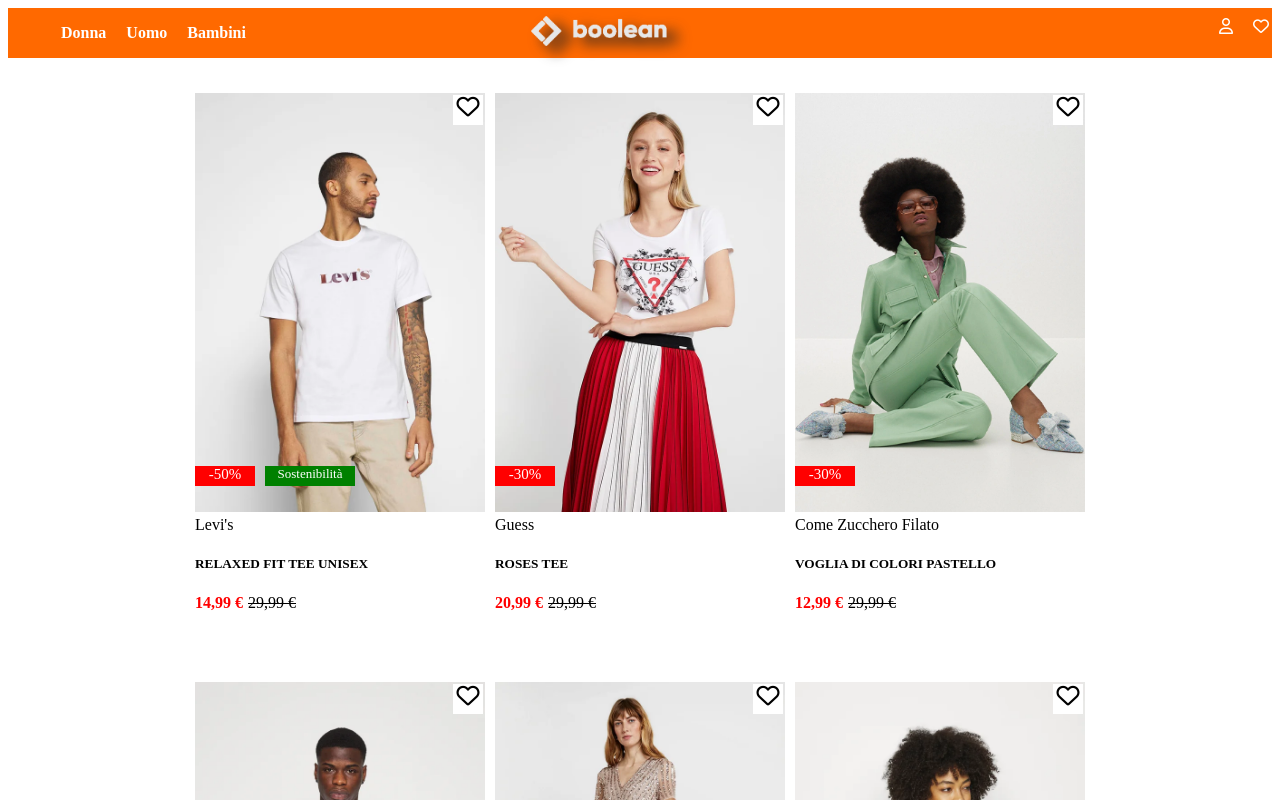
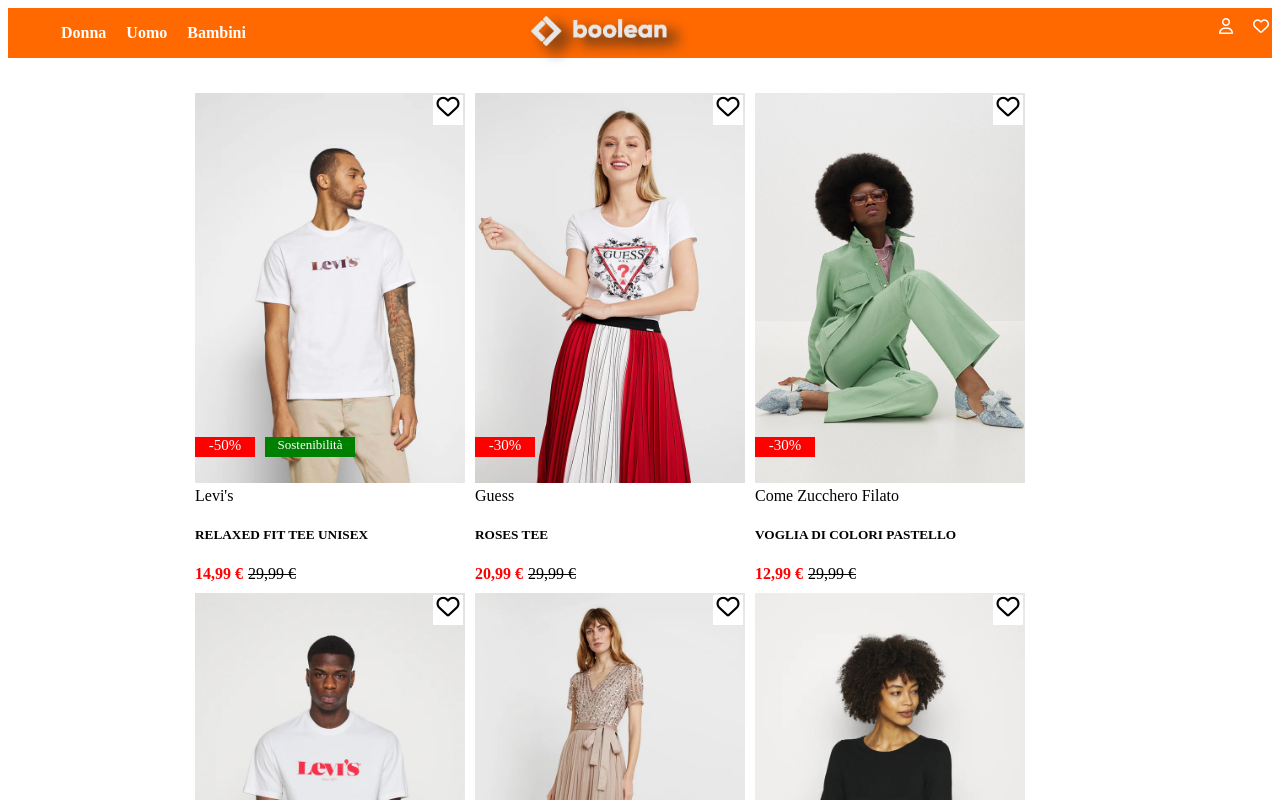
Before and after one commit to StefanRaluca/vite-boolando, a Vue app: page / in a window 1280 px wide. Shown: the top 800 px of the page. Built offline with nearby package versions, Linux system fonts and the light colour scheme.

Commit message:
fix productcard component and sitemain

```diff
--- a/src/App.vue
+++ b/src/App.vue
@@ -15,73 +15,7 @@
   },
   data() {
     return {
-      products: [
-        {
-          imgSrc: '/img/1.webp',
-          discount: '-50%',
-          brand: "Levi's",
-          title: 'RELAXED FIT TEE UNISEX',
-          priceNow: '14,99 €',
-          priceBefore: '29,99 €',
-          sostenibilita: 'Sostenibilità',
 
-        },
-        {
-          imgSrc: '/img/2.webp',
-          discount: '-30%',
-          brand: 'Guess',
-          title: 'ROSES TEE',
-          priceNow: '20,99 €',
-          priceBefore: '29,99 €',
-          sostenibilita: '',
-
-
-
-        },
-        {
-          imgSrc: '/img/3.webp',
-          discount: '-30%',
-          brand: 'Come Zucchero Filato',
-          title: 'VOGLIA DI COLORI PASTELLO',
-          priceNow: '12,99 €',
-          priceBefore: '29,99 €',
-          sostenibilita: '',
-
-
-        },
-        {
-          imgSrc: '/img/4.webp',
-          discount: '-50%',
-          brand: "Levi's",
-          title: 'TEE UNISEX',
-          priceNow: '14,99 €',
-          priceBefore: '29,99 €',
-          sostenibilita: 'Sostenibilità',
-
-        },
-        {
-          imgSrc: '/img/5.webp',
-          discount: '',
-          brand: 'Maya Deluxe',
-          title: 'Stripe Bodice',
-          priceNow: '99,99 €',
-          priceBefore: '',
-          sostenibilita: '',
-
-
-        },
-        {
-          imgSrc: '/img/6.webp',
-          discount: '',
-          brand: 'Esprit',
-          title: 'Maglione -Black',
-          priceNow: '29,99 €',
-          priceBefore: '',
-          sostenibilita: 'Sostenibilità',
-
-
-        }
-      ],
 
     }
 
--- a/src/components/ProductCard.vue
+++ b/src/components/ProductCard.vue
@@ -1,40 +1,46 @@
 <script>
 export default {
     props: {
-        products: {
-            type: Array,
+        product: {
+            type: Object,
             required: true
         }
     },
     data() {
         return {
-            hover: new Array(this.products.length).fill(false)
+            hover: false
         };
+    },
+    methods: {
+        favoriteProduct(product) {
+            product.favorite = !product.favorite;
+        }
     }
 }
 </script>
 
 <template>
-    <div>
-        <div v-for="(product, i) in products" class="container_products">
+    <div class="container_products">
         <section class="products">
-                <div class="product" @mouseenter="hover[i] = true" @mouseleave="hover[i] = false">
+            <div class="product" @mouseenter="hover = true" @mouseleave="hover = false">
                 <div class="img-container">
-                        <img :src="(`${product.frontImage}`)" alt="">
-                        <img class="display_hover" :src="(`${product.backImage}`)" alt="" v-if="hover[i]">
+                    <img :src="product.imgSrc" alt="">
+                    <img class="display_hover" :src="product.imgSrc.replace('.webp', 'b.webp')" alt="" v-if="hover">
                 </div>
-
-                    <span class="hearts">{{ product.hearts }}</span>
-
+                <div v-if="product.discount" class="discount">{{ product.discount }}</div>
+                <div v-if="product.sostenibilita" class="Sostenibilità">{{ product.sostenibilita }}</div>
+                <div class="hearts" @click="favoriteProduct(product)">
+                    <span
+                        :class="{ 'fas fa-heart': product.favorite, 'far fa-heart': !product.favorite, 'red-heart': product.favorite, 'heartColor': !product.favorite }"></span>
+                </div>
             </div>
             <div>
                 <span>{{ product.brand }}</span>
-                    <h5>{{ product.name }}</h5>
-                    <span class="price_now">{{ product.price }}</span>
-                    <span class="discount">{{ product.discount }}</span>
+                <h5>{{ product.title }}</h5>
+                <span class="price_now">{{ product.priceNow }}</span>
+                <span class="price_before">{{ product.priceBefore }}</span>
             </div>
         </section>
-        </div>
     </div>
 </template>
 
--- a/src/components/SiteMain.vue
+++ b/src/components/SiteMain.vue
@@ -1,5 +1,10 @@
 <script>
+import ProductCard from './ProductCard.vue';
+
 export default {
+    components: {
+        ProductCard
+    },
     props: {
         products: {
             type: Array,
@@ -71,7 +76,7 @@
                 }
             ],
 
-            hover: new Array(6).fill(false)
+            /*  hover: new Array(6).fill(false) */
         };
     },
     methods: {
@@ -84,64 +89,13 @@
 
 <template>
     <div>
-        <!-- Prima sezione di main  -->
+
         <div class="container_main">
-            <div v-for="(product, i) in productList.slice(0, 3)" class="container_products">
-                <section class="products">
-                    <div class="product" @mouseenter="hover[i] = true" @mouseleave="hover[i] = false">
-                        <div class="image-container">
-                            <img :src="product.imgSrc" alt="">
-                            <img class="display_hover" :src="product.imgSrc.replace('.webp', 'b.webp')" alt=""
-                                v-if="hover[i]">
-                        </div>
-                        <div v-if="product.discount" class="discount">{{ product.discount }}</div>
-                        <div v-if="product.sostenibilita" class="Sostenibilità">{{ product.sostenibilita }}</div>
-                        <div class="hearts" @click="favoriteProduct(product)">
-                            <span
-                                :class="{ 'fas fa-heart': product.favorite, 'far fa-heart': !product.favorite, 'red-heart': product.favorite, 'heartColor': !product.favorite }"></span>
-                        </div>
-                    </div>
-                    <div>
-                        <span>{{ product.brand }}</span>
-                        <h5>{{ product.title }}</h5>
-                        <span class="price_now">{{ product.priceNow }}</span>
-                        <span class="price_before">{{ product.priceBefore }}</span>
-                    </div>
-                </section>
-            </div>
-        </div>
 
-        <!-- Seconda sezione di main  -->
-        <div class="container_main">
-            <div v-for="(product, i) in products.slice(3)" class="container_products">
-                <section class="products">
-                    <div class="product" @mouseenter="hover[i + 3] = true" @mouseleave="hover[i + 3] = false">
-                        <div class="image-container">
-                            <img :src="product.imgSrc" alt="">
-                            <img class="display_hover" :src="product.imgSrc.replace('.webp', 'b.webp')" alt=""
-                                v-if="hover[i + 3]">
-                        </div>
-                        <div v-if="product.discount" class="discount">{{ product.discount }}</div>
-                        <div v-if="product.sostenibilita" class="Sostenibilità">{{ product.sostenibilita }}</div>
-                        <div class="hearts" @click="favoriteProduct(product)">
-                            <span
-                                :class="{ 'fas fa-heart': product.favorite, 'far fa-heart': !product.favorite, 'red-heart': product.favorite, 'heartColor': !product.favorite }"></span>
-                        </div>
-
-                    </div>
-                    <div>
-                        <span>{{ product.brand }}</span>
-                        <h5>{{ product.title }}</h5>
-                        <span class="price_now">{{ product.priceNow }}</span>
-                        <span class="price_before">{{ product.priceBefore }}</span>
-                    </div>
-                </section>
-            </div>
+            <ProductCard v-for="product in productList" :product="product" />
         </div>
     </div>
-
 </template>
-
 
 
 <style lang="scss">
--- a/src/components/mainStyle.scss
+++ b/src/components/mainStyle.scss
@@ -2,7 +2,7 @@
 
 .container_main {
     display: flex;
-
+    flex-wrap: wrap;
     width: 900px;
     margin: auto;
     align-items: center;
@@ -14,9 +14,11 @@
 
 /* container style products */
 .container_products {
+    flex-basis: 30%;
     padding: 5px;
-    width: 33%;
 }
+
+
 
 /* style of one product */
 .product {
```
Lines whose indentation alone changed are shown as unchanged.
